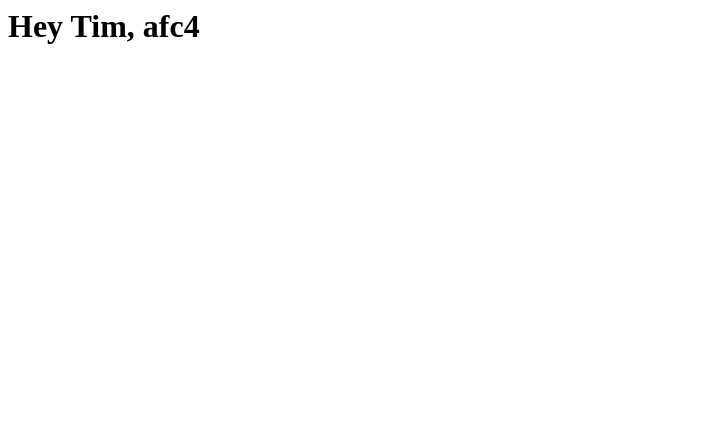
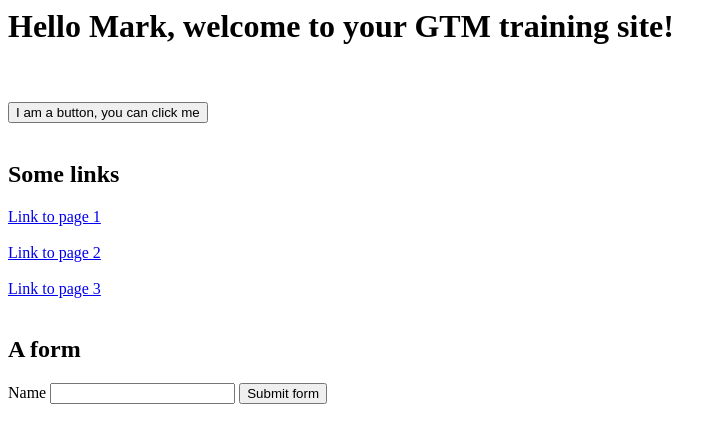
Before and after one commit to tim-harrison-tbox/afc4, a plain HTML site: page index.html in a window 1280 px wide. Shown: the whole page, without its empty margins (0-726 px from the left). Drawn offline with Linux system fonts and the light colour scheme.

Commit message:
Update index.html

```diff
--- a/index.html
+++ b/index.html
@@ -1,13 +1,51 @@
+<html>
+<head>
 
-<html>
-
-<head>
+  <!-- Google Tag Manager -->
+<script>(function(w,d,s,l,i){w[l]=w[l]||[];w[l].push({'gtm.start':
+new Date().getTime(),event:'gtm.js'});var f=d.getElementsByTagName(s)[0],
+j=d.createElement(s),dl=l!='dataLayer'?'&l='+l:'';j.async=true;j.src=
+'https://www.googletagmanager.com/gtm.js?id='+i+dl;f.parentNode.insertBefore(j,f);
+})(window,document,'script','dataLayer','GTM-WNX3LMK');</script>
+<!-- End Google Tag Manager -->
 
 </head>
 
 <body>
-<h1>Hey Tim, afc4</h1>
+  <!-- Google Tag Manager (noscript) -->
+<noscript><iframe src="https://www.googletagmanager.com/ns.html?id=GTM-GTM-WNX3LMK"
+height="0" width="0" style="display:none;visibility:hidden"></iframe></noscript>
+<!-- End Google Tag Manager (noscript) -->
+
+
+
+
+    <h1>Hello Mark, welcome to your GTM training site!</h1>
+    <br>
+  <br>
+
+    <button class="button">I am a button, you can click me</button>
+    <br><br>
+    <h2>Some links</h2>
+    <a href="/page-1.html" class="text-link">Link to page 1</a>
+    <br><br>
+    <a href="/page-2.html" class="text-link">Link to page 2</a>
+    <br><br>
+    <a href="/page-3.html" class="text-link">Link to page 3</a>
+
+    <br>
+    <br>
+    <h2>A form</h2>
+    <form class="contact form">
+        <labl>Name</labl>
+        <input type="text">
+
+        <input type="submit" value="Submit form">
+    </form>
+
 
 </body>
 
+
+
 </html>
```
